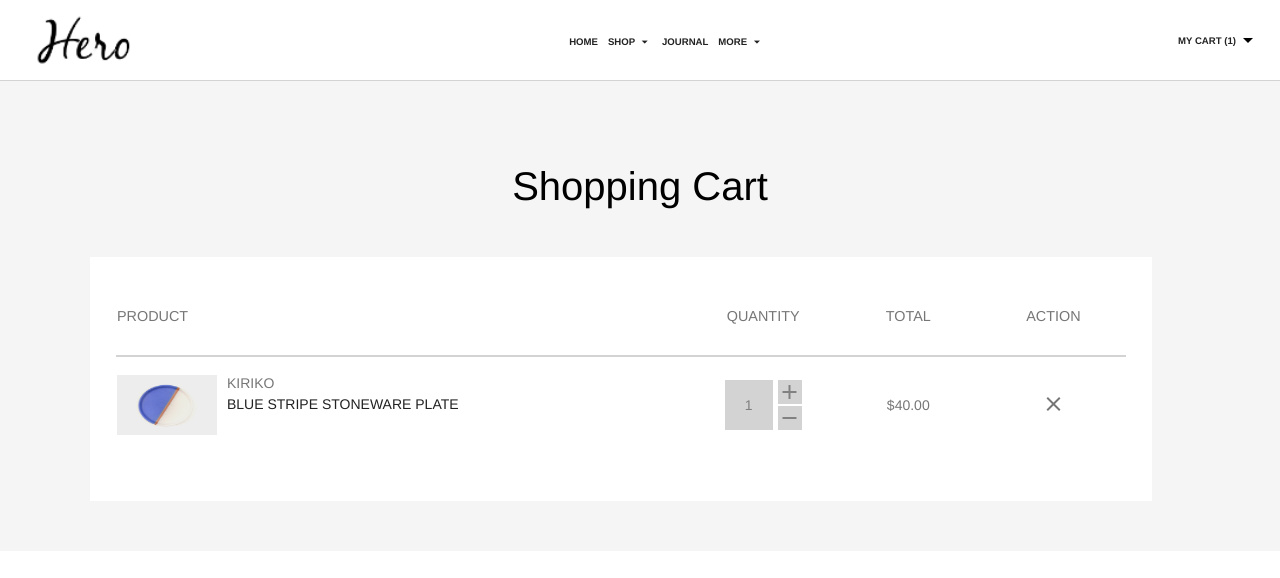
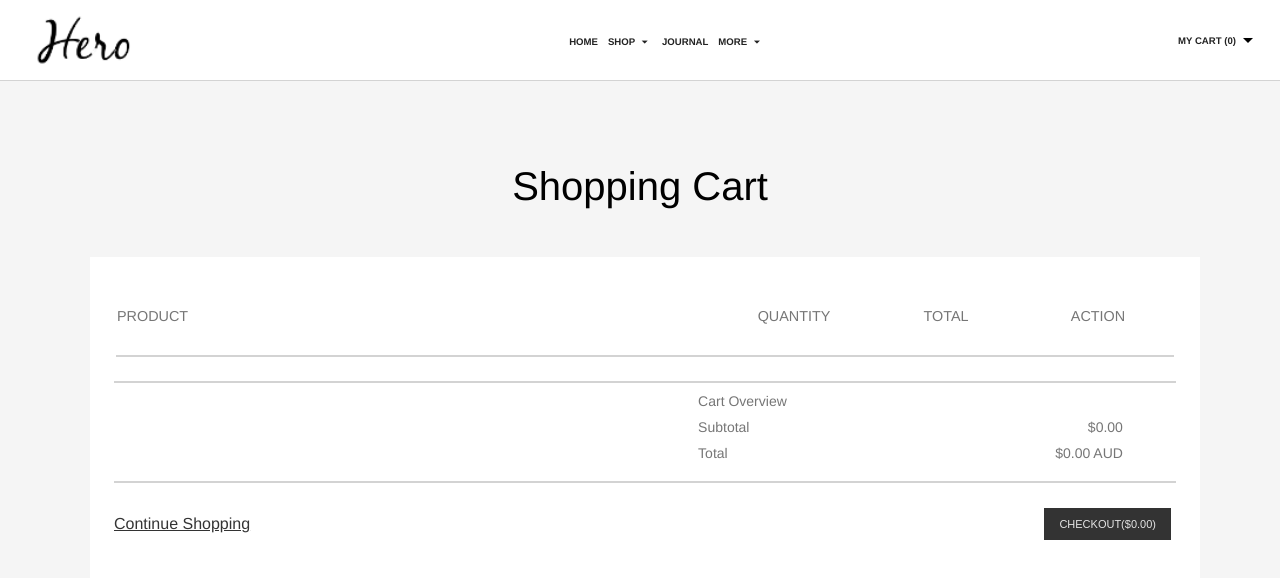
Before and after one commit to animesh1987/storefront, a React (Create React App) app: page /cart in a window 1280 px wide. Shown: the top 578 px of the page. Built offline with nearby package versions, Linux system fonts and the light colour scheme.

Commit message:
- add cart footer + buttons

```diff
--- a/src/cart/Cart.css
+++ b/src/cart/Cart.css
@@ -2,6 +2,11 @@
   background: rgb(245, 245, 245);
   border-top: 1px solid lightgray;
   padding: 50px;
+}
+
+.Cart table {
+  width: 100%;
+  border-bottom: 2px solid lightgray;
 }
 
 .Cart h2 {
@@ -40,9 +45,7 @@
 }
 
 .Cart__container tbody {
-  display: flex;
-  flex-direction: row;
-  max-width: 10px 0;
+  margin: 10px 0;
 }
 
 .Cart__container tbody td img {
@@ -87,3 +90,36 @@
 .Cart-Product i {
   cursor: pointer;
 }
+
+.Cart__overview-container {
+  border-bottom: 2px solid lightgray;
+  padding-bottom: 20px;
+}
+
+.Cart__overview {
+  color: rgba(1, 1, 1, .54);
+  margin-left: 55%;
+  text-align: start;
+  padding-right: 3em;
+  width: 40%;
+}
+
+.Cart__overview p {
+  font-size: .875em;
+  font-weight: 500;
+  margin: 10px 0 0;
+}
+
+.Cart__overview p.flex {
+  justify-content: space-between;
+}
+
+.Cart_actions {
+  padding-top: 20px;
+  align-items: center;
+  justify-content: space-between;
+}
+
+.Cart_actions a {
+  color: rgba(1, 1, 1, .8);
+}
--- a/src/cart/Cart.js
+++ b/src/cart/Cart.js
@@ -1,5 +1,6 @@
 import React, { Component } from 'react';
 import { connect } from 'react-redux';
+import { Link } from 'react-router-dom';
 import { removeFromCart } from '../store/actions/cart';
 import { CartProduct } from './cart-product/Cart-Product';
 import './Cart.css';
@@ -9,7 +10,8 @@ class Cart extends Component {
     return (
       <div className="Cart">
           <h2>Shopping Cart</h2>
-          <table className="Cart__container">
+          <div className="Cart__container">
+            <table>
               <thead>
                 <tr className="Cart__container-header">
                   <th>Product</th>
@@ -18,20 +20,38 @@ class Cart extends Component {
                   <th>Action</th>
                 </tr>
               </thead>
-            <tbody>
+              <tbody className="flex flex-column">
                 {this.props.cart.map(product =>
                   <CartProduct key={product.id}
                     product={product} />)}
               </tbody>
             </table>
+            <div className="Cart__overview-container">
+              <div className="Cart__overview flex flex-column">
+                <p>Cart Overview</p>
+                <p className="flex flex-row">
+                  Subtotal <span>${this.props.total}.00</span></p>
+                <p className="flex flex-row">
+                  Total <span>${this.props.total}.00 AUD</span></p>
+              </div>
+            </div>
+            <div className="flex flex-row Cart_actions">
+              <Link to={'/'}>Continue Shopping</Link>
+              <button>Checkout(${this.props.total}.00)</button>
+            </div>
+          </div>
       </div>
     );
   }
 }
 
 const mapStateToPros = state => {
+  const cartTotal = state.cart.cart.length > 0 ?
+    state.cart.cart.map(product => product.quantity * product.price)
+    .reduce((a, b) => a + b) : 0
   return ({
     cart: state.cart.cart,
+    total: cartTotal,
   })
 };
 
--- a/src/store/reducers/cart.js
+++ b/src/store/reducers/cart.js
@@ -6,15 +6,7 @@ import { actionTypes } from '../actions/actionTypes';
   @type {Object}
 */
 const initialState = {
-  cart: [{
-    "id": "1",
-    "title": "Blue Stripe Stoneware Plate",
-    "brand": "Kiriko",
-    "price": 40,
-    "quantity": 1,
-    "description": "Lorem ipsum dolor sit amet, consectetur adipiscing elit. Aliquam at purus pulvinar, placerat turpis ac, interdum metus. In eget massa sed enim hendrerit auctor a eget.",
-    "image": "blue-stripe-stoneware-plate.jpg"
-  }],
+  cart: [],
 };
 
 const cart = (state = initialState, action) => {
```
Lines whose indentation alone changed are shown as unchanged.
